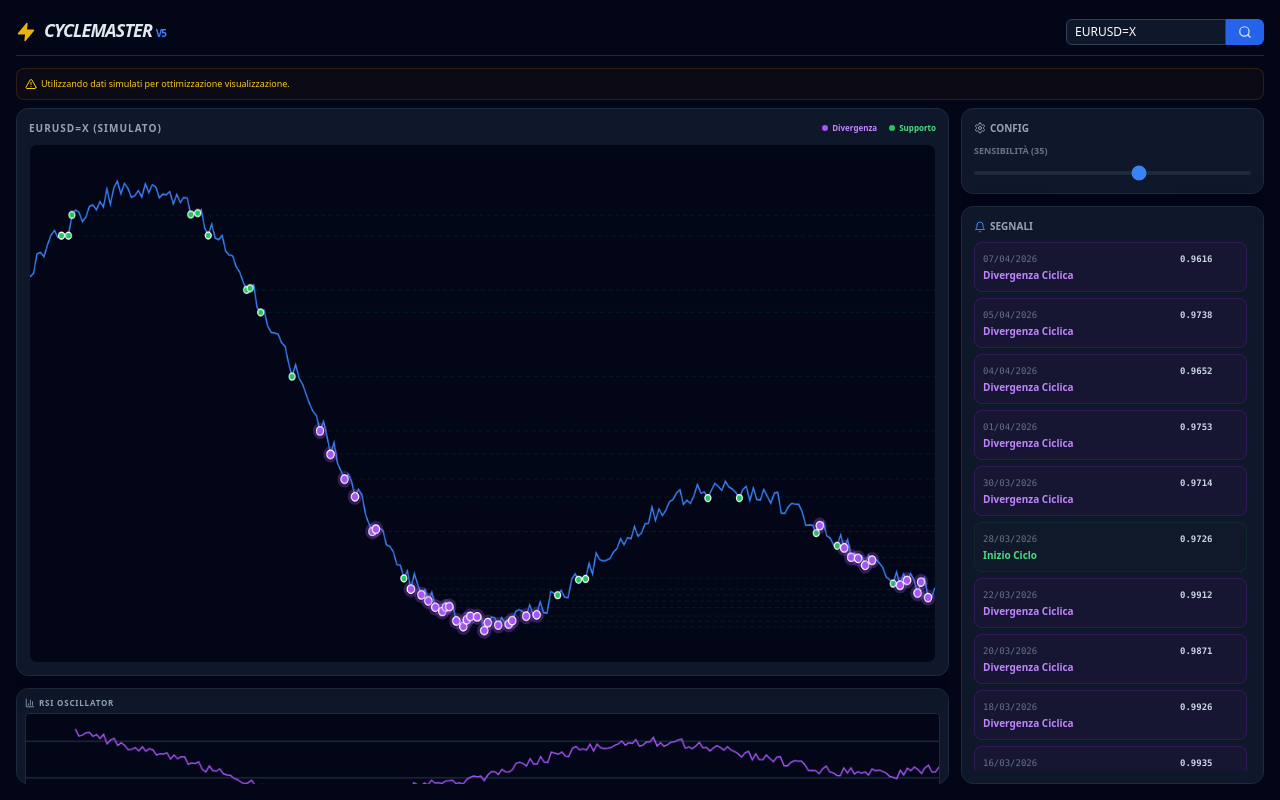
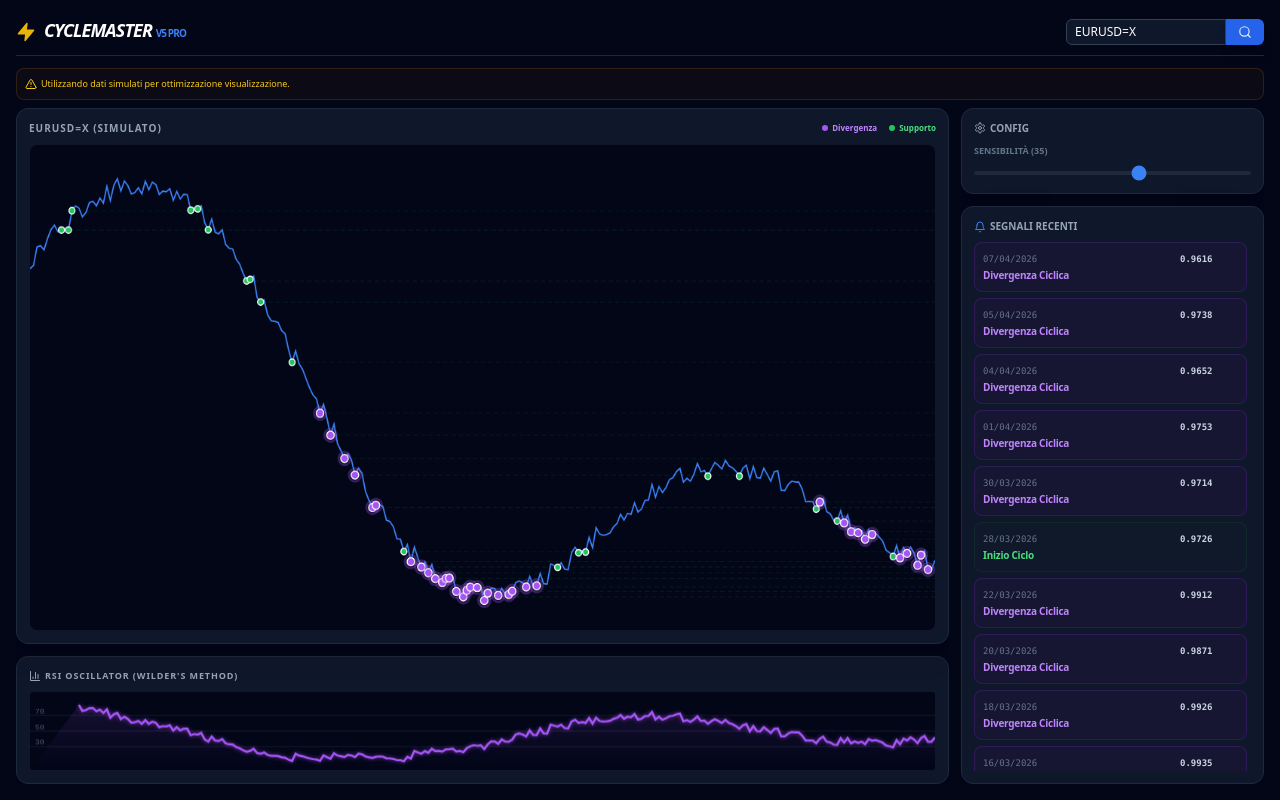
Before and after one commit to rughione/trendcatcher, a React (Vite) app: page / in a window 1280 px wide. Built offline with nearby package versions, Linux system fonts and the light colour scheme; no server answers.

Commit message:
Update App.jsx

```diff
--- a/App.jsx
+++ b/App.jsx
@@ -45,13 +45,13 @@ export default function App() {
       if (diff >= 0) gains += diff; else losses -= diff;
     }
     let avgGain = gains / period; let avgLoss = losses / period;
-    rsi[period] = 100 - (100 / (1 + avgGain / avgLoss));
+    rsi[period] = 100 - (100 / (1 + (avgGain / (avgLoss || 1))));
     for (let i = period + 1; i < data.length; i++) {
       let diff = data[i].price - data[i - 1].price;
       let gain = diff >= 0 ? diff : 0; let loss = diff < 0 ? -diff : 0;
       avgGain = (avgGain * (period - 1) + gain) / period;
       avgLoss = (avgLoss * (period - 1) + loss) / period;
-      rsi[i] = 100 - (100 / (1 + avgGain / avgLoss));
+      rsi[i] = 100 - (100 / (1 + (avgGain / (avgLoss || 1))));
     }
     return rsi;
   };
@@ -181,6 +181,13 @@ export default function App() {
       const ctx = canvas.getContext('2d');
       const rCtx = rsiCanvas.getContext('2d');
       const { width, height } = canvas;
+
+      // FIX: Ensure rsiCanvas internal size matches CSS for sharp rendering
+      rsiCanvas.width = rsiCanvas.clientWidth;
+      rsiCanvas.height = rsiCanvas.clientHeight;
+      const rw = rsiCanvas.width;
+      const rh = rsiCanvas.height;
+
       ctx.clearRect(0, 0, width, height);
 
       const prices = chartData.map(d => d.price);
@@ -213,19 +220,54 @@ export default function App() {
         }
       });
 
-      rCtx.clearRect(0, 0, rsiCanvas.width, rsiCanvas.height);
-      rCtx.strokeStyle = '#334155'; rCtx.beginPath();
-      rCtx.moveTo(0, rsiCanvas.height * 0.3); rCtx.lineTo(rsiCanvas.width, rsiCanvas.height * 0.3);
-      rCtx.moveTo(0, rsiCanvas.height * 0.7); rCtx.lineTo(rsiCanvas.width, rsiCanvas.height * 0.7);
-      rCtx.stroke();
-      rCtx.beginPath(); rCtx.strokeStyle = '#a855f7'; rCtx.lineWidth = 1.5;
+      // --- RENDERING RSI POTENZIATO ---
+      rCtx.clearRect(0, 0, rw, rh);
+
+      // Linee di riferimento (30, 50, 70)
+      rCtx.strokeStyle = 'rgba(255, 255, 255, 0.08)';
+      rCtx.lineWidth = 1;
+      rCtx.font = '8px monospace';
+      rCtx.fillStyle = '#475569';
+      [30, 50, 70].forEach(level => {
+        const y = rh - (level / 100) * rh;
+        rCtx.beginPath(); rCtx.moveTo(0, y); rCtx.lineTo(rw, y); rCtx.stroke();
+        rCtx.fillText(level, 5, y - 2);
+      });
+
+      // Sfumatura sotto l'RSI
+      const gradient = rCtx.createLinearGradient(0, 0, 0, rh);
+      gradient.addColorStop(0, 'rgba(168, 85, 247, 0.15)');
+      gradient.addColorStop(1, 'rgba(168, 85, 247, 0)');
+
+      rCtx.beginPath();
+      let firstPoint = true;
       rsi.forEach((v, i) => {
         if (v === null) return;
-        const x = (i / (rsi.length - 1)) * rsiCanvas.width;
-        const y = rsiCanvas.height - (v / 100) * rsiCanvas.height;
-        i === 0 ? rCtx.moveTo(x, y) : rCtx.lineTo(x, y);
+        const x = (i / (rsi.length - 1)) * rw;
+        const y = rh - (v / 100) * rh;
+        if (firstPoint) { rCtx.moveTo(x, y); firstPoint = false; }
+        else { rCtx.lineTo(x, y); }
+      });
+      rCtx.lineTo(rw, rh); rCtx.lineTo(0, rh);
+      rCtx.fillStyle = gradient;
+      rCtx.fill();
+
+      // Linea RSI principale
+      rCtx.beginPath();
+      rCtx.strokeStyle = '#a855f7';
+      rCtx.lineWidth = 2.2;
+      rCtx.shadowBlur = 4;
+      rCtx.shadowColor = 'rgba(168, 85, 247, 0.6)';
+      firstPoint = true;
+      rsi.forEach((v, i) => {
+        if (v === null) return;
+        const x = (i / (rsi.length - 1)) * rw;
+        const y = rh - (v / 100) * rh;
+        if (firstPoint) { rCtx.moveTo(x, y); firstPoint = false; }
+        else { rCtx.lineTo(x, y); }
       });
       rCtx.stroke();
+      rCtx.shadowBlur = 0; // Reset shadow
     };
     const timer = setTimeout(draw, 50);
     return () => clearTimeout(timer);
@@ -238,7 +280,7 @@ export default function App() {
       <header className="flex justify-between items-center mb-3 border-b border-slate-800 pb-2">
         <div className="flex items-center space-x-2">
           <Zap className={`text-yellow-500 fill-yellow-500 ${isLoading ? 'animate-pulse' : ''}`} size={20} />
-          <h1 className="text-lg font-black tracking-tighter uppercase italic">CycleMaster <span className="text-blue-500 text-[10px] not-italic">V5</span></h1>
+          <h1 className="text-lg font-black tracking-tighter uppercase italic text-white">CycleMaster <span className="text-blue-500 text-[10px] not-italic">V5 PRO</span></h1>
         </div>
         <form onSubmit={(e) => { e.preventDefault(); fetchYahooData(inputSymbol); }} className="flex">
           <input
@@ -246,7 +288,7 @@ export default function App() {
             value={inputSymbol}
             onChange={e => setInputSymbol(e.target.value.toUpperCase())}
           />
-          <button className="bg-blue-600 px-3 py-1 rounded-r-md hover:bg-blue-700"><Search size={14} /></button>
+          <button className="bg-blue-600 px-3 py-1 rounded-r-md hover:bg-blue-700 shadow-lg"><Search size={14} /></button>
         </form>
       </header>
 
@@ -275,12 +317,12 @@ export default function App() {
               )}
             </div>
           </div>
-          <div className="bg-slate-900 border border-slate-800 rounded-xl p-2 h-24 flex flex-col">
-            <h2 className="text-[8px] font-bold text-slate-400 mb-1 uppercase tracking-widest flex items-center">
-              <BarChart3 size={10} className="mr-1" /> RSI Oscillator
+          <div className="bg-slate-900 border border-slate-800 rounded-xl p-3 h-32 flex flex-col shadow-lg">
+            <h2 className="text-[9px] font-bold text-slate-400 mb-2 uppercase tracking-widest flex items-center">
+              <BarChart3 size={12} className="mr-1" /> RSI Oscillator (Wilder's Method)
             </h2>
-            <div className="flex-1 bg-slate-950 rounded border border-slate-800">
-              <canvas ref={rsiCanvasRef} width={1000} height={100} className="w-full h-full" />
+            <div className="flex-1 bg-slate-950 rounded border border-slate-800/50 relative overflow-hidden">
+              <canvas ref={rsiCanvasRef} className="w-full h-full" />
             </div>
           </div>
         </div>
@@ -290,18 +332,18 @@ export default function App() {
             <h3 className="text-[10px] font-bold text-slate-400 mb-2 uppercase flex items-center"><Settings size={12} className="mr-1"/> Config</h3>
             <div className="space-y-2">
               <label className="text-[9px] block text-slate-500 uppercase font-bold">Sensibilità ({oversoldLimit})</label>
-              <input type="range" min="20" max="45" value={oversoldLimit} onChange={e => setOversoldLimit(Number(e.target.value))} className="w-full h-1 bg-slate-800 rounded-lg appearance-none accent-blue-500" />
+              <input type="range" min="20" max="45" value={oversoldLimit} onChange={e => setOversoldLimit(Number(e.target.value))} className="w-full h-1 bg-slate-800 rounded-lg appearance-none accent-blue-500 cursor-pointer" />
             </div>
           </div>
 
           <div className="bg-slate-900 border border-slate-800 rounded-xl p-3 flex-1 flex flex-col overflow-hidden shadow-2xl">
-            <h3 className="text-[10px] font-bold text-slate-400 mb-2 uppercase flex items-center"><Bell size={12} className="mr-1 text-blue-500"/> Segnali</h3>
+            <h3 className="text-[10px] font-bold text-slate-400 mb-2 uppercase flex items-center"><Bell size={12} className="mr-1 text-blue-500"/> Segnali Recenti</h3>
             <div className="overflow-y-auto space-y-1.5 pr-1 custom-scrollbar flex-1">
               {signals.length === 0 ? (
-                <div className="text-center py-4 text-slate-600 text-[9px] italic">No data</div>
+                <div className="text-center py-4 text-slate-600 text-[9px] italic uppercase tracking-tighter">Attesa dati...</div>
               ) : (
                 signals.map((s, i) => (
-                  <div key={i} className={`p-2 rounded-lg border text-[10px] transition-all ${
+                  <div key={i} className={`p-2 rounded-lg border text-[10px] transition-all hover:bg-slate-800/50 ${
                     s.stype === 'divergence' ? 'bg-purple-900/10 border-purple-800/30' :
                     s.stype === 'support' ? 'bg-blue-900/5 border-blue-800/20' : 'bg-green-900/5 border-green-800/20'
                   }`}>
@@ -309,7 +351,7 @@ export default function App() {
                       <span>{s.date}</span>
                       <span className="text-slate-300 font-bold">{s.price.toFixed(4)}</span>
                     </div>
-                    <p className={`font-bold mt-0.5 ${
+                    <p className={`font-bold mt-0.5 tracking-tight ${
                       s.stype === 'divergence' ? 'text-purple-400' :
                       s.stype === 'support' ? 'text-blue-400' : 'text-green-400'
                     }`}>{s.msg}</p>
```
